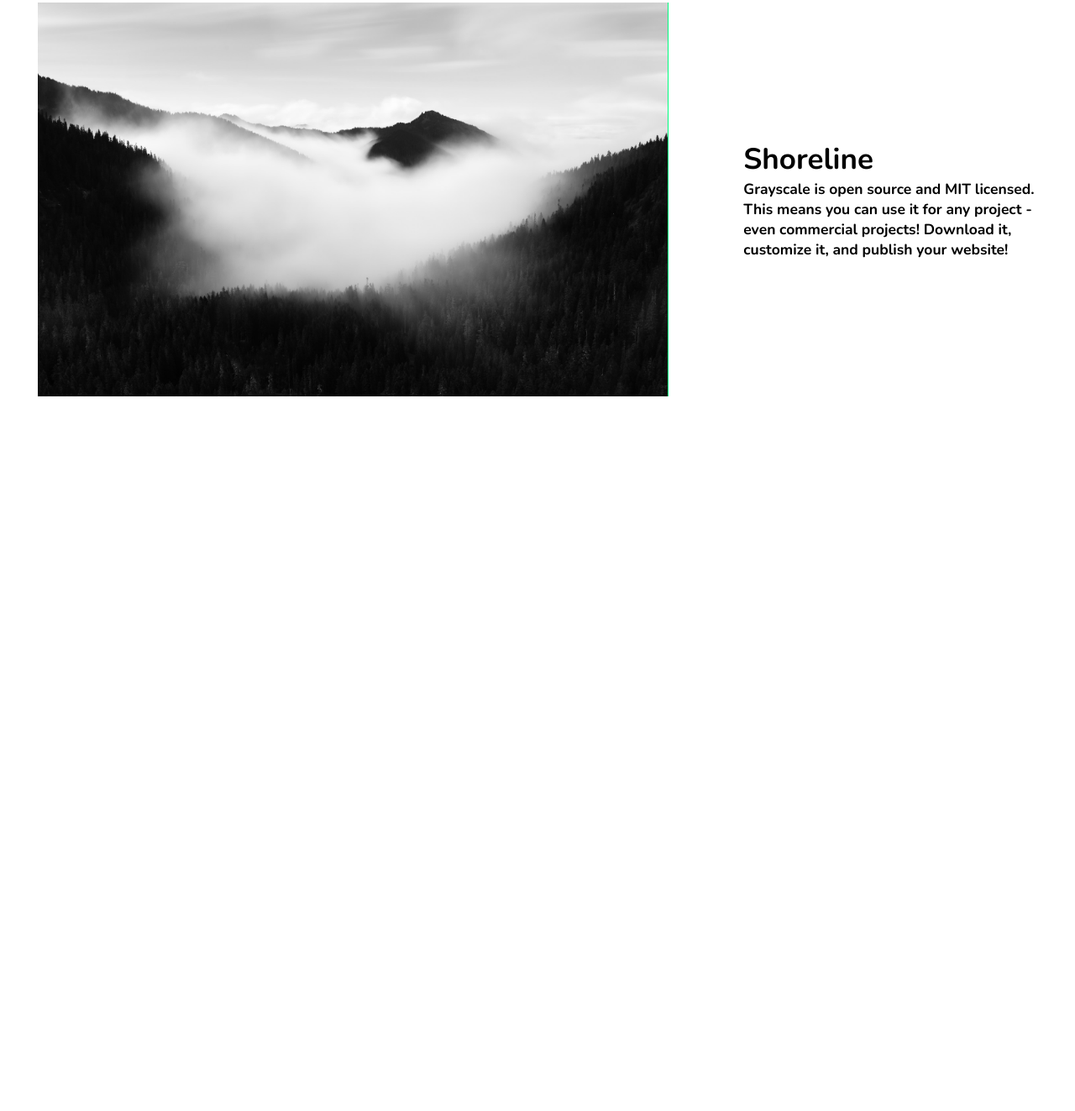
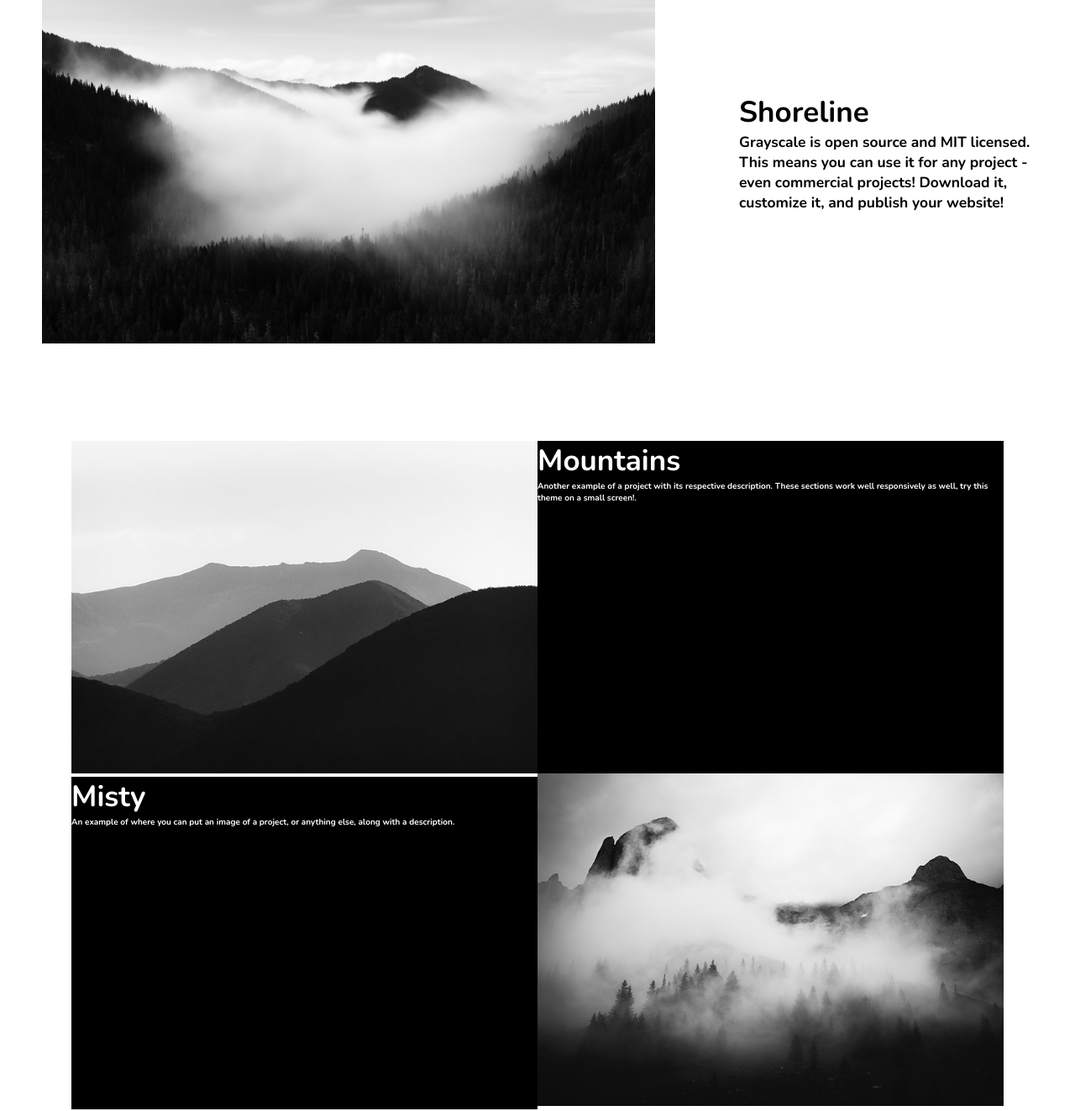
Before and after one commit to razigami/grayscalechallenge, a plain HTML site: page index.html in a window 1280 px wide. Shown: the part 1447-2770 px from the top of the page at 84% size. Before the commit the page ends 1919 px from the top, so only its background shows below. Drawn offline with nearby package versions, Linux system fonts and the light colour scheme.

Commit message:
add secound project

```diff
--- a/css/index.css
+++ b/css/index.css
@@ -8,4 +8,5 @@
     text-decoration: none;
     font-family: nunito;
     font-size: 10px;
+    box-sizing: border-box;
 }
--- a/css/project.css
+++ b/css/project.css
@@ -1,21 +1,20 @@
+/* box 1 */
 .project {
     margin-top: 800px;
     width: 100%;
     height: 400px;
     background-color: white;
-
 }
 
 .flexProject {
-    padding-top: 50px;
+    /* padding-top: 50px; */
     display: flex;
     align-items: center;
     justify-content: center;
     justify-content: space-around;
 }
-.mountain {
-    width: 750px;
-    border-right: springgreen solid 1px;
+.mountain{
+    width: 730px;
 }
 .mttext {
 
@@ -28,3 +27,35 @@
 .mttext h2 {
     font-size: 1.75rem;
 }
+
+/* box 2 */
+.moreProject {
+    width: 100%;
+    height: 800px;
+    background-color: white;
+    margin-top: 170px;
+    display: flex;
+    justify-content: center;
+    align-items: center;
+    /* flex-wrap: wrap; */
+
+}
+.flexMore {
+    display: flex;
+    justify-content: center;
+    align-items: center;
+}
+.mmountain {
+    width: 555px;
+    height: 396px;
+}
+
+.container {
+    width: 555px;
+    height: 396px;
+    color: white;
+    background-color: black;
+}
+.container h1 {
+    font-size: 3.5rem;
+}
--- a/index.html
+++ b/index.html
@@ -54,6 +54,7 @@
 			<img class="ipad" src="./assets/ipad.png" alt="ipad">
 		</div>
 	</div>
+	<!-- projectOne -->
 	<div class="project">
 		<div class="flexProject">
 			<img class="mountain" src="./assets/bg-masthead.jpg" alt="mountain">
@@ -64,6 +65,26 @@
 			</div>
 		</div>
 	</div>
+	<!-- ProjectTwo -->
+	<div class="moreProject">
+		<div class="flexMore">
+			<div>
+				<img class="mmountain" src="./assets/demo-image-01.jpg" alt="mountains">
+				<div class="container">
+					<h1>Misty</h1>
+					<h2>An example of where you can put an image of a project, or anything else, along with a description.</h2>
+				</div>
+			</div>
+			<div>
+				<div class="container">
+					<h1 class="gambi">Mountains</h1>
+					<h2>Another example of a project with its respective description. These sections work well responsively as
+						well, try this theme on a small screen!.</h2>
+				</div>
+				<img class="mmountain" src="./assets/demo-image-02.jpg" alt="mountains">
+			</div>
+		</div>
+	</div>
 
 </body>
 
```
Lines whose indentation alone changed are shown as unchanged.
